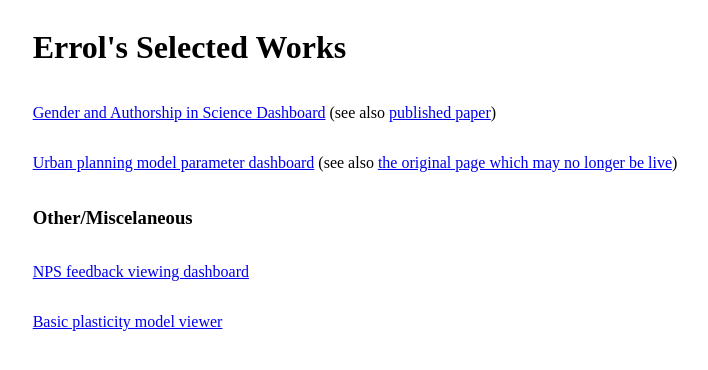
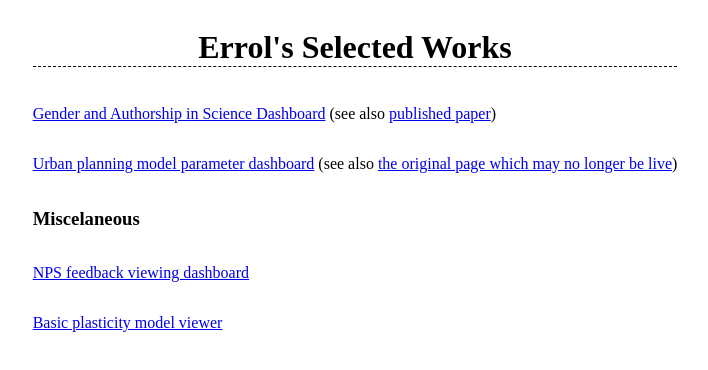
Before and after one commit to maegul/selectedworks, a plain HTML site: page index.html in a window 1280 px wide. Shown: the whole page, without its empty margins (285-993 px from the left). Drawn offline with Linux system fonts and the light colour scheme.

Commit message:
basic styling and misc only

```diff
--- a/index.html
+++ b/index.html
@@ -1,6 +1,6 @@
 <div style='display: flex; flex-direction: row; justify-content: center'>
 <div style='display: flex; flex-direction: column; justify-content: flex-start'>
-<h1>Errol's Selected Works</h1>
+<h1 style='text-align: center; border-bottom: 1px dashed black'>Errol's Selected Works</h1>
 
 <p>
   <a href='https://maegul.github.io/LH_GenderGap_Final/'>Gender and Authorship in Science Dashboard</a> (see also <a href='https://doi.org/10.1371/journal.pbio.2004956'>published paper</a>)
@@ -10,7 +10,7 @@
 <a href='https://maegul.github.io/urban_model_viz/'>Urban planning model parameter dashboard</a> (see also <a href='https://thud.msd.unimelb.edu.au/tools-and-models/co-benefits-calculator#calculator'>the original page which may no longer be live</a>)
 </p>
 
-<h3>Other/Miscelaneous</h3>
+<h3>Miscelaneous</h3>
 
 <p>
 <a href='https://maegul.github.io/NPS_viewer/'>NPS feedback viewing dashboard</a>
```
